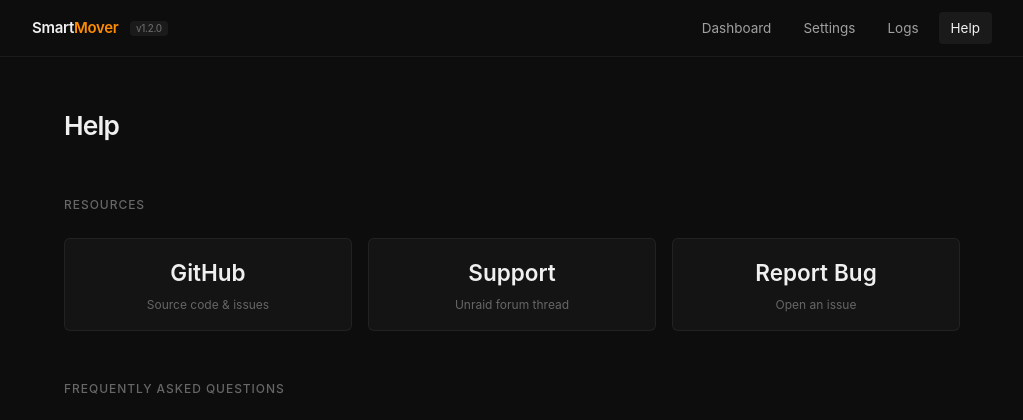
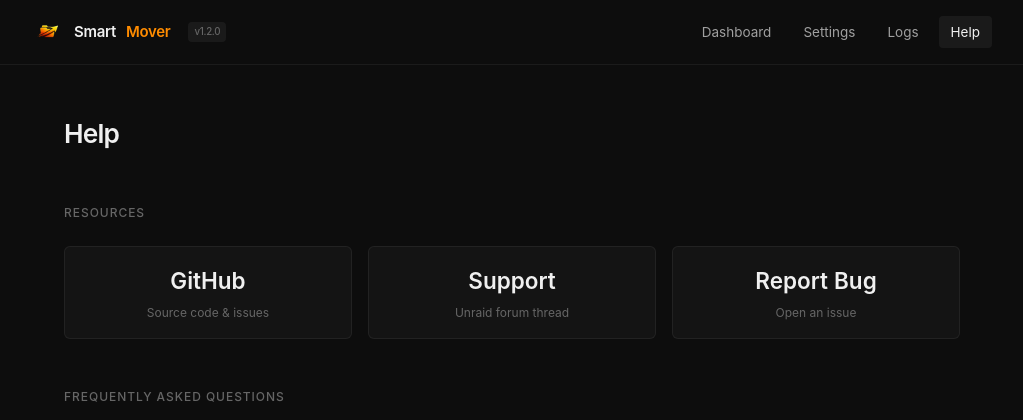
Before and after one commit to trrf11/smart-mover-docker, a FastAPI app: page /help in a window 1280 px wide. Shown: the top 420 px of the page, without its empty margins (128-1151 px from the left). Run offline with FastAPI, Linux system fonts and the light colour scheme; parts of the project's set-up code (start-up, migrations or seed data) failed here and were passed over.

Commit message:
Add logo to nav bar and favicon
- Added logo in nav bar next to brand name
- Added favicon for browser tab
- Created optimized versions: favicon.png (32x32), logo-48.png (48x48)
- Moved logo to app/static/images/

Co-Authored-By: Claude Opus 4.5 <noreply@anthropic.com>

```diff
--- a/app/static/css/style.css
+++ b/app/static/css/style.css
@@ -94,10 +94,19 @@ nav {
 }
 
 .nav-brand {
+    display: flex;
+    align-items: center;
+    gap: 10px;
     font-size: 1rem;
     font-weight: 600;
     color: var(--fg);
     letter-spacing: -0.02em;
+}
+
+.nav-logo {
+    width: 32px;
+    height: 32px;
+    border-radius: 6px;
 }
 
 .nav-brand span {
--- a/app/templates/base.html
+++ b/app/templates/base.html
@@ -4,12 +4,16 @@
     <meta charset="UTF-8">
     <meta name="viewport" content="width=device-width, initial-scale=1.0">
     <title>{% block title %}Smart Mover{% endblock %}</title>
+    <link rel="icon" type="image/png" href="/static/images/favicon.png">
     <link rel="stylesheet" href="/static/css/style.css">
 </head>
 <body>
     <nav>
         <div class="nav-inner">
-            <div class="nav-brand">Smart<span>Mover</span> <span class="version">v{{ version }}</span></div>
+            <div class="nav-brand">
+                <img src="/static/images/logo-48.png" alt="Smart Mover" class="nav-logo">
+                Smart<span>Mover</span> <span class="version">v{{ version }}</span>
+            </div>
             <ul class="nav-links">
                 <li><a href="/" class="{% if request.path == '/' %}active{% endif %}">Dashboard</a></li>
                 <li><a href="/settings" class="{% if request.path == '/settings' %}active{% endif %}">Settings</a></li>
```
Also changed, not shown: app/static/images/favicon.png (added), app/static/images/logo-48.png (added), app/static/images/logo.png (renamed from app/smart-mover-logo.png).
